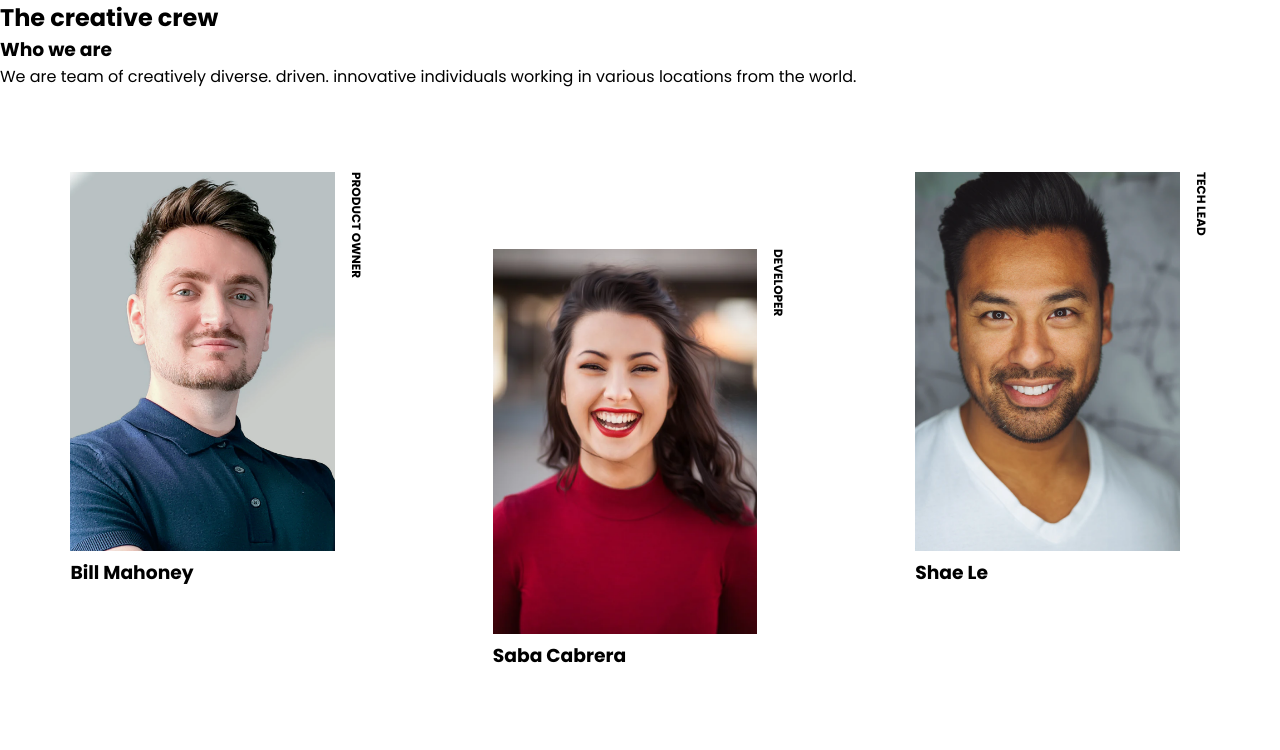
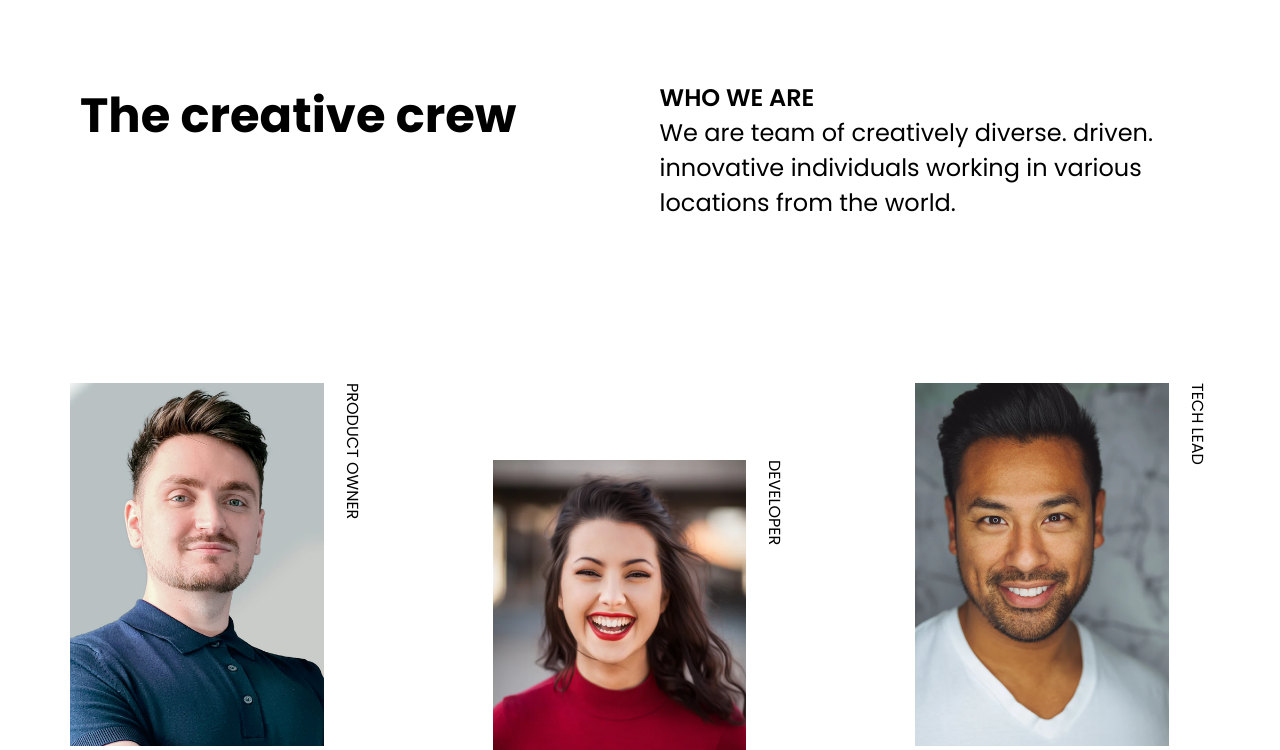
Before and after one commit to justJubair/team-page, a plain HTML site: page index.html in a window 1280 px wide. Shown: the top 750 px of the page. Drawn offline with Linux system fonts and the light colour scheme.

Commit message:
desktop layout finished

```diff
--- a/index.html
+++ b/index.html
@@ -17,7 +17,7 @@
             <h2>The creative crew</h2>
             <div>
                 <h3>Who we are</h3>
-                <p>We are team of creatively diverse.  driven.  innovative individuals working in various locations from the world.</p>
+                <p class="title-desc">We are team of creatively diverse.  driven.  innovative individuals working in various locations from the world.</p>
             </div>
         </div>
 
--- a/style.css
+++ b/style.css
@@ -5,6 +5,37 @@
     font-family: 'Poppins', sans-serif;;
 }
 
+/* The title related styles */
+.title {
+    display: flex;
+    justify-content: space-between;
+    padding: 5em 0em 5em 5em;
+}
+
+.title > h2 {
+    font-size: 3em;
+    width: 100%;
+}
+
+.title  h3 {
+    text-transform: uppercase;
+    width: 100%;
+    font-weight: 600;
+    font-size: 1.5em;
+}
+
+
+
+.title-desc {
+    font-size: 1.5em;
+    width: 80%;
+}
+/* The title related styles ends */
+
+
+
+
+/* The layout related styles */
 img {
     width: 100%;
 }
@@ -29,11 +60,13 @@ img {
 }
 
 .rotate-text {
-    font-size: 12px;
+    font-size: 16px;
     /* transform: rotate(90deg); */
     /* margin-top: 1em; */
     /* width: 100%; */
     margin-left: 1em;
     writing-mode: vertical-lr;
     text-transform: uppercase;
+    font-weight: 400;
 }
+/* layout related styles ends */
```
